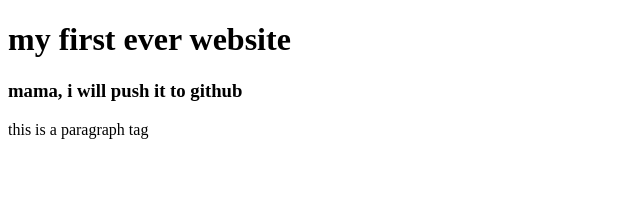
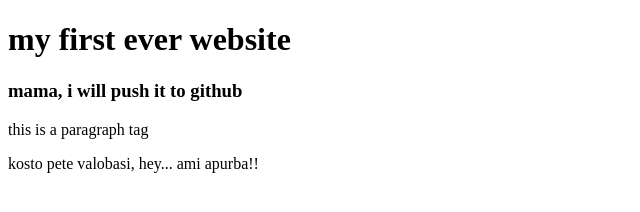
Before and after one commit to AkashRockz/my-first-website, a plain HTML site: page index.html in a window 1280 px wide. Shown: the whole page, without its empty margins (0-640 px from the left). Drawn offline with Linux system fonts and the light colour scheme.

Commit message:
Update index.html

```diff
--- a/index.html
+++ b/index.html
@@ -9,5 +9,6 @@
     <h1>my first ever website</h1>
     <h3>mama, i will push it to github</h3>
     <p>this is a paragraph tag</p>
+    <p>kosto pete valobasi, hey... ami apurba!!
 </body>
 </html>
```
